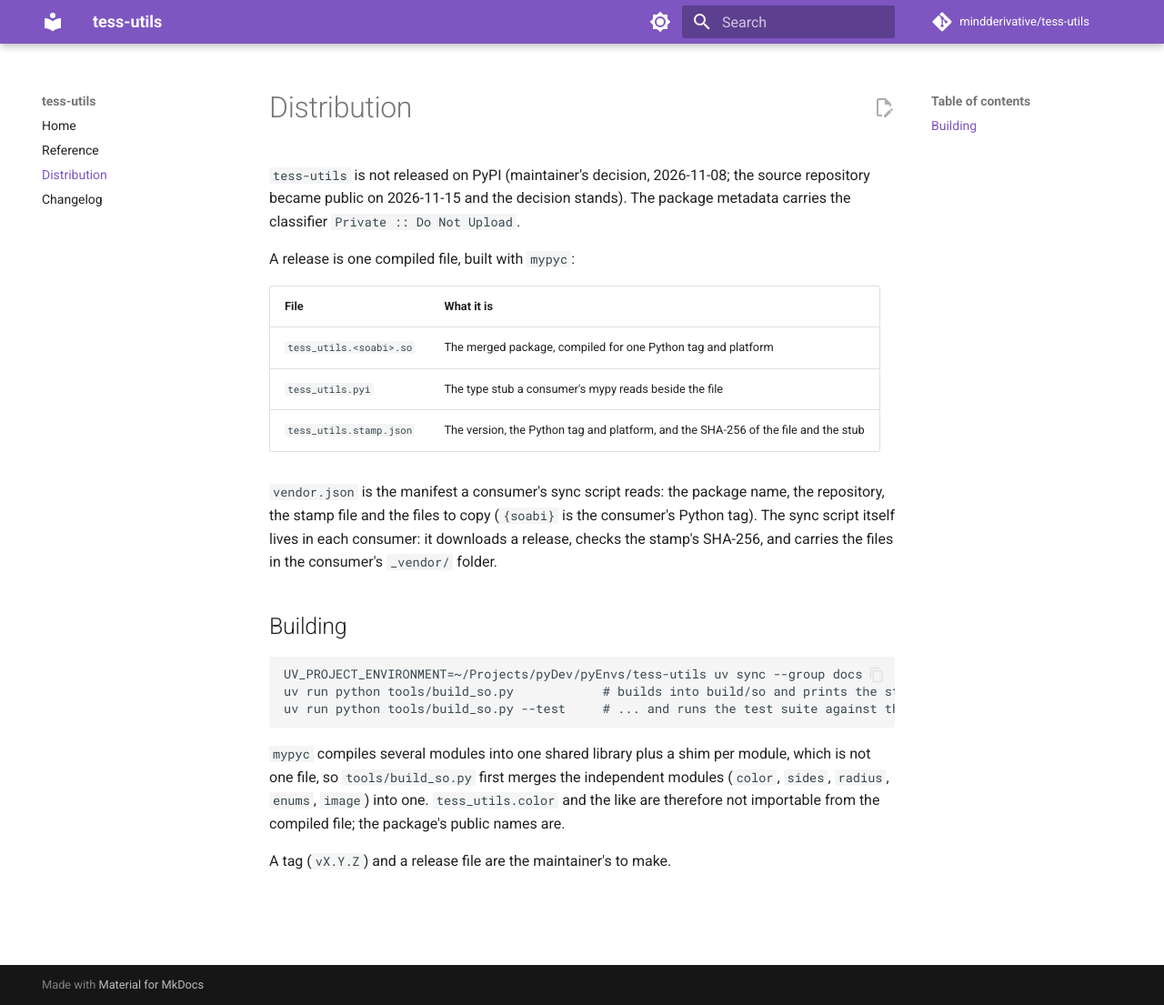
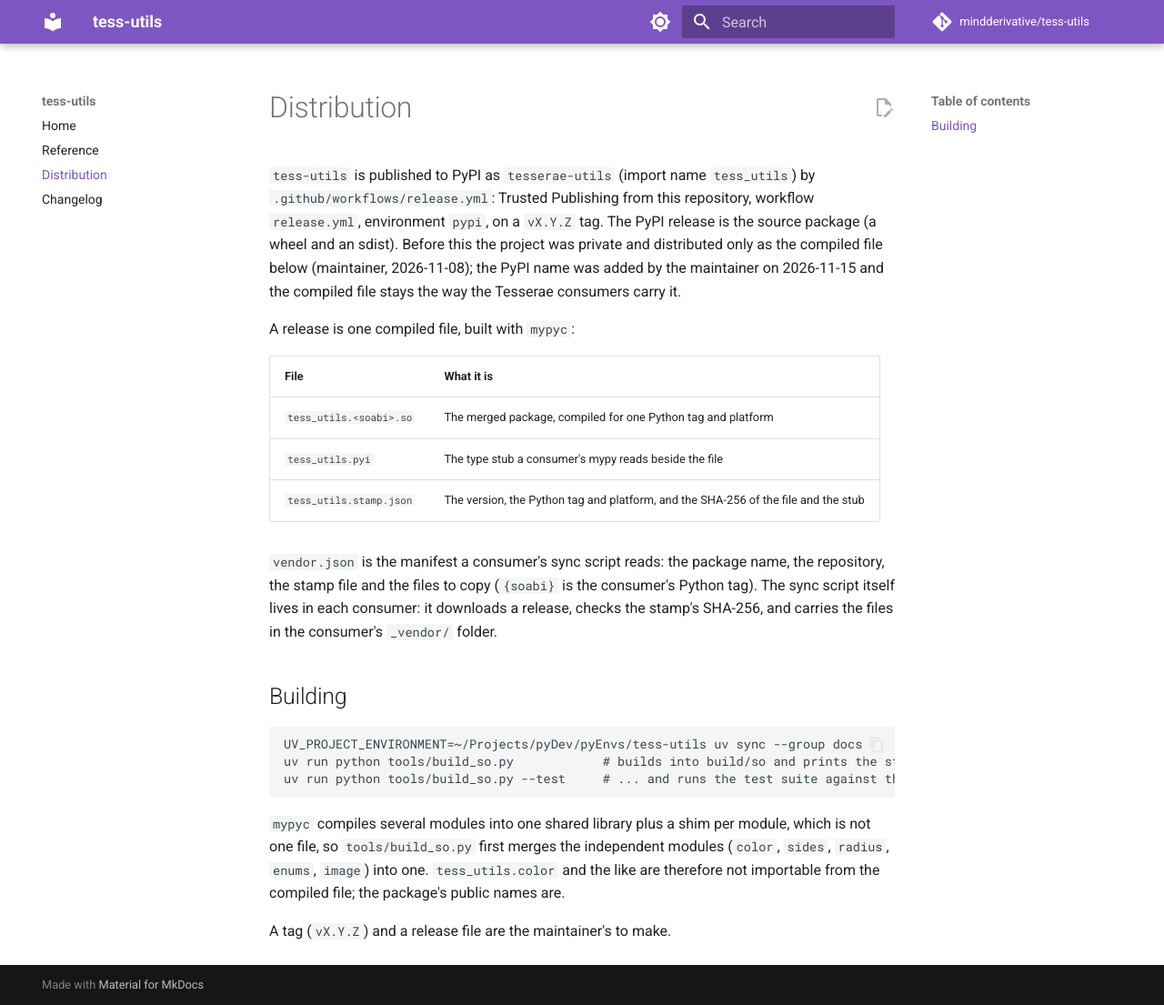
Before and after one commit to mindderivative/tess-utils, an MkDocs documentation site: the page built from docs/distribution.md, in a window 1280 px wide and 1105 px high. Shown: the whole window at 91% size. Built offline with MkDocs 1.6.1 and Material for MkDocs 9.7.7, drawn with Linux system fonts in a browser that asks for light colours; comment, search, counter and statistics services are not loaded.

Commit message:
Publish as tesserae-utils on PyPI: release workflow, project name, no Private classifier
The maintainer set up a pending Trusted Publisher on PyPI (project tesserae-utils, repository
mindderivative/tess-utils, workflow release.yml, environment pypi). Import name stays tess_utils.
Nothing is tagged or published: the first release is the maintainer's.

```diff
--- a/docs/distribution.md
+++ b/docs/distribution.md
@@ -1,8 +1,11 @@
 # Distribution
 
-`tess-utils` is not released on PyPI (maintainer's decision, 2026-11-08; the source repository
-became public on 2026-11-15 and the decision stands). The package metadata carries the classifier
-`Private :: Do Not Upload`.
+`tess-utils` is published to PyPI as `tesserae-utils` (import name `tess_utils`) by
+`.github/workflows/release.yml`: Trusted Publishing from this repository, workflow `release.yml`,
+environment `pypi`, on a `vX.Y.Z` tag. The PyPI release is the source package (a wheel and an
+sdist). Before this the project was private and distributed only as the compiled file below
+(maintainer, 2026-11-08); the PyPI name was added by the maintainer on 2026-11-15 and the compiled
+file stays the way the Tesserae consumers carry it.
 
 A release is one compiled file, built with `mypyc`:
 
```
Also changed, not shown: AGENTS.md (+1 -1 lines), README.md (+9 -7 lines), pyproject.toml (+4 -3 lines), 2 other files.
